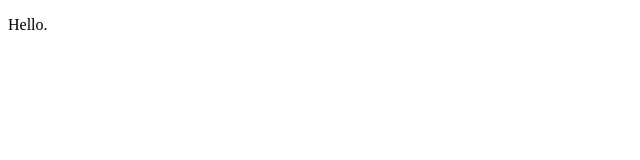
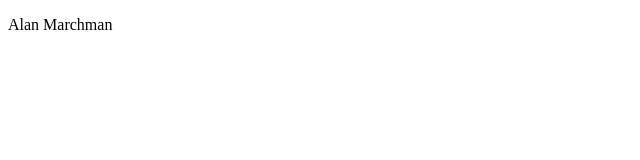
Before and after one commit to alanmarchman/alanmarchman.github.io, a plain HTML site: page index.html in a window 1280 px wide. Shown: the full height of the page, 0-640 px from the left. Drawn offline with Linux system fonts and the light colour scheme.

Commit message:
remembering how to git

```diff
--- a/index.html
+++ b/index.html
@@ -1,5 +1,6 @@
 <!doctype html>
 <html>
+
 <head>
     <meta charset="utf-8">
     <meta http-equiv="x-ua-compatible" content="ie=edge">
@@ -7,9 +8,11 @@
     <meta name="description" content="">
     <meta name="viewport" content="width=device-width, initial-scale=1">
 </head>
+
 <body>
 
-        <p>Hello.</p>
+    <p>Alan Marchman</p>
 
 </body>
+
 </html>
```
Lines whose indentation alone changed are shown as unchanged.
